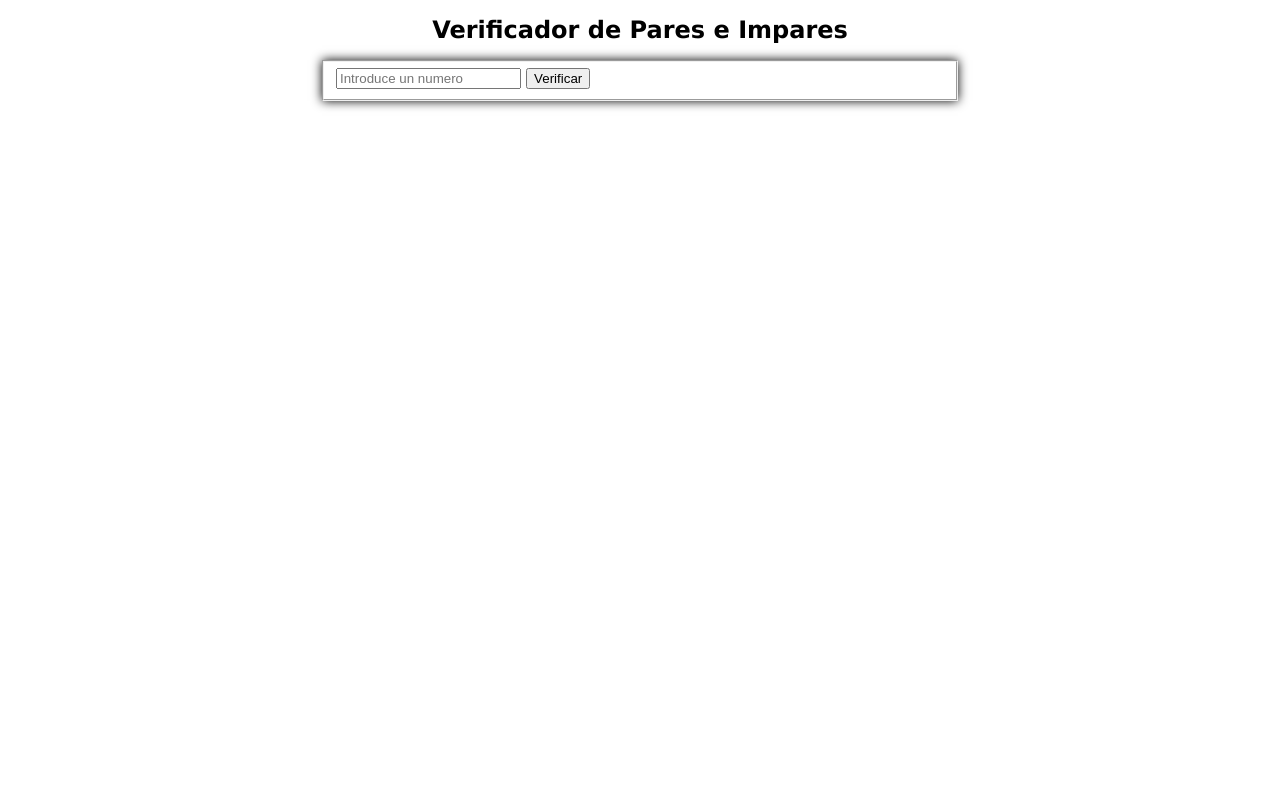
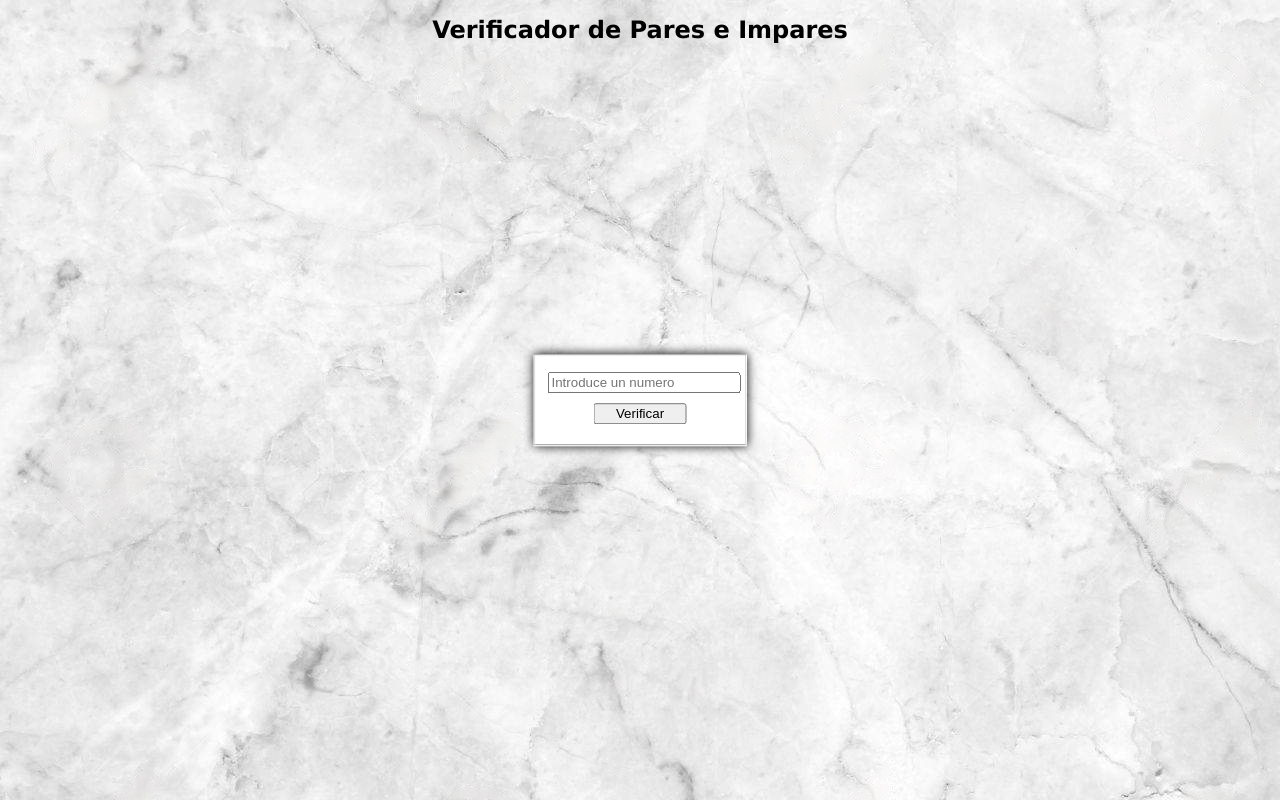
Before and after one commit to levijcdfEVG/TAR-04.01-Trabajar-con-LOCATION, a plain HTML site: page index.html in a window 1280 px wide. Drawn offline with Linux system fonts and the light colour scheme.

Commit message:
Se han añadido los estilos basicos a la pagina

```diff
--- a/css/index.css
+++ b/css/index.css
@@ -2,6 +2,14 @@ body{
     width: 50%;
     margin: auto;
     font-family: Verdana, Geneva, Tahoma, sans-serif;
+    background-image: url("../img/background.jpeg");
+}
+
+main{
+    position: fixed;
+    top: 50%;
+    left: 50%;
+    transform: translate(-50%, -50%);
 }
 
 header{
@@ -15,4 +23,17 @@ header > h1{
 
 fieldset{
     box-shadow: 0 0 10px black;
+    background-color: white;
+    text-align: center;
 }
+
+fieldset > input {
+    display: block;
+    width: 100%;
+    margin: 10px 0;
+}
+
+fieldset > input[type="submit"] {
+    width: 50%;
+    margin: 10px auto;
+}
--- a/index.html
+++ b/index.html
@@ -2,7 +2,7 @@
 <html>
     <head>
         <meta charset="utf-8" />
-        <title>Introducir Numero</title>
+        <title>Introducir Número</title>
         <link href="css/index.css" rel="stylesheet" />
     </head>
     <body>
```
Also changed, not shown: img/background.jpeg (added).
